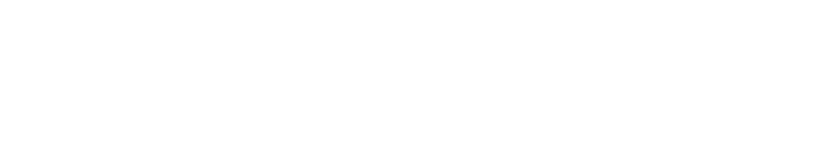
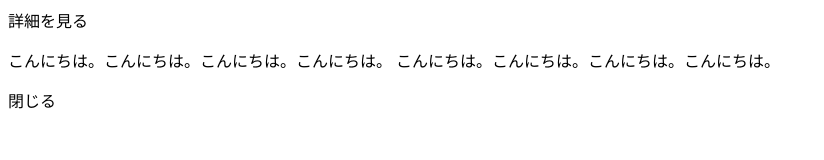
Before and after one commit to mokastinkey/MyModalWindow_dotinstall, a plain HTML site: page index.html in a window 1280 px wide. Shown: the whole page, without its empty margins (0-824 px from the left). Drawn offline with Linux system fonts and the light colour scheme.

Commit message:
html準備

```diff
--- a/index.html
+++ b/index.html
@@ -5,6 +5,18 @@
   <title>Modal Window</title>
 </head>
 <body>
+  <div id="open">
+    詳細を見る
+  </div>
 
+  <div id="mask"></div>
+
+  <section id="modal">
+    <p>こんにちは。こんにちは。こんにちは。こんにちは。
+      こんにちは。こんにちは。こんにちは。こんにちは。</p>
+    <div id="close">
+      閉じる
+    </div>
+  </section>
 </body>
 </html>
```
